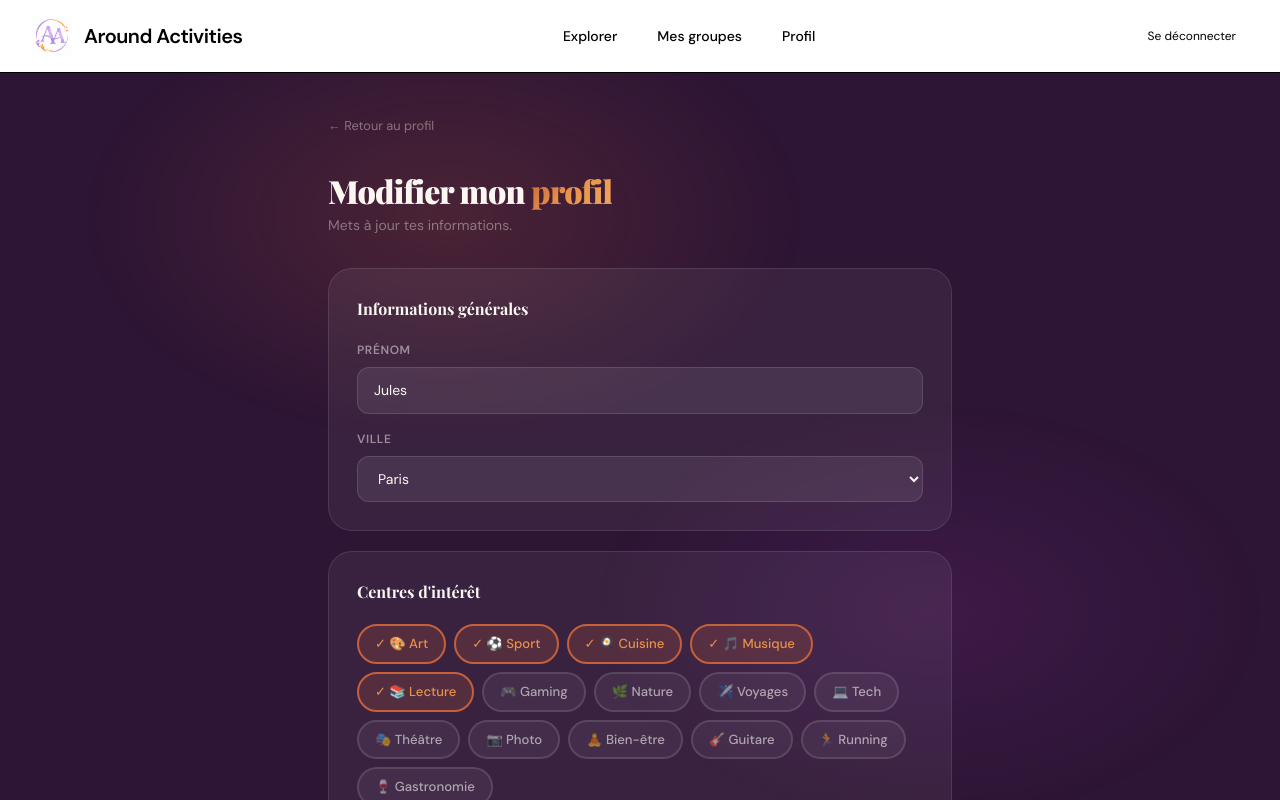
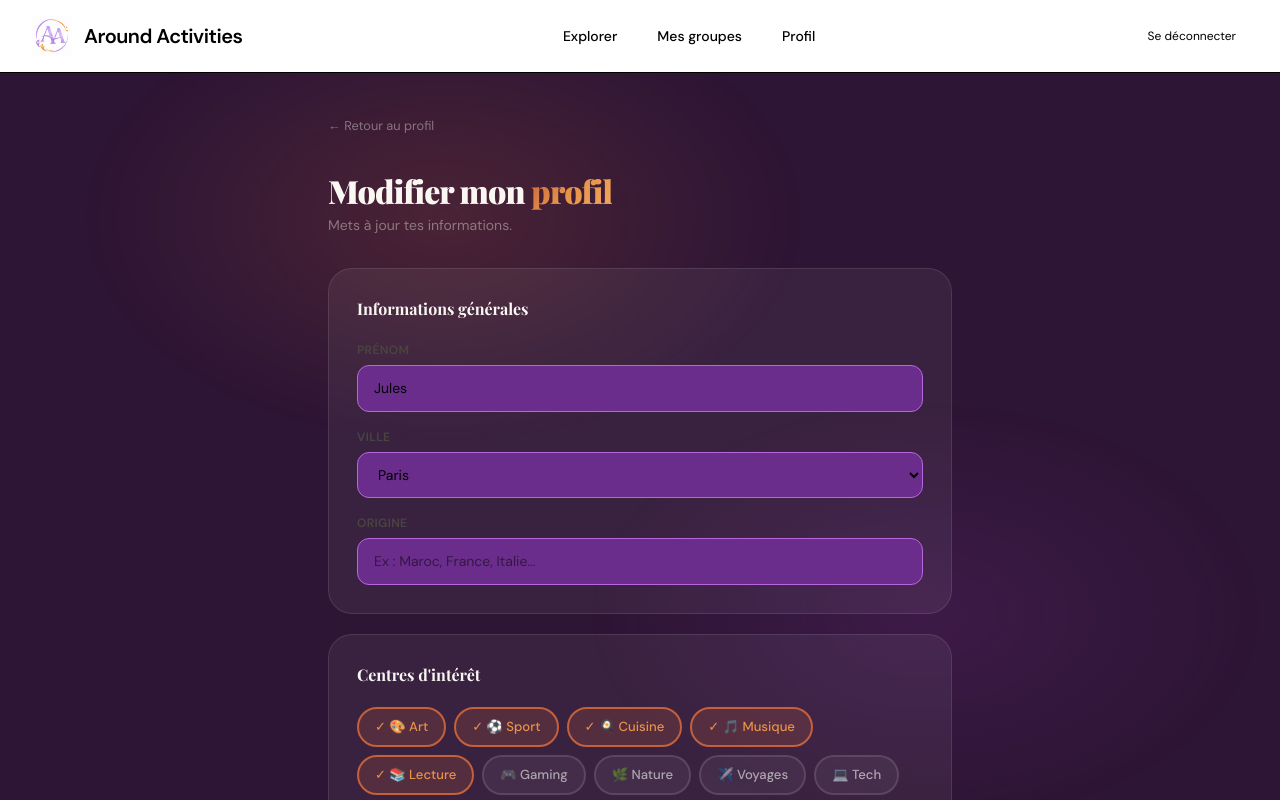
Before and after one commit to kourasoumare/frontend-Around-Activities-V2, a Next.js app: page /profil/modifier in a window 1280 px wide. Shown: the top 800 px of the page. Built offline with nearby package versions, Linux system fonts and the light colour scheme.

Commit message:
feat : superKOmodification

```diff
--- a/src/app/inscription/page.tsx
+++ b/src/app/inscription/page.tsx
@@ -13,6 +13,7 @@ export default function InscriptionPage() {
     password: "",
     confirmPassword: "",
     city: "Paris",
+    origin: "", // ✅ AJOUT
   });
   const [error, setError] = useState("");
   const [cityOpen, setCityOpen] = useState(false);
@@ -32,34 +33,40 @@ export default function InscriptionPage() {
       setError("Les mots de passe ne correspondent pas.");
       return;
     }
+
+    // form.origin est prêt pour le backend ✅
     router.push("/onboarding");
   }
 
   const inputStyle = {
-    width: "100%", padding: "0.85rem 1rem",
+    width: "100%",
+    padding: "0.85rem 1rem",
     background: "rgba(255,255,255,0.08)",
     border: "1px solid rgba(255,255,255,0.12)",
-    borderRadius: "0.75rem", color: "#FAF7F2",
-    fontSize: "0.9rem", outline: "none", fontFamily: "inherit",
+    borderRadius: "0.75rem",
+    color: "#FAF7F2",
+    fontSize: "0.9rem",
+    outline: "none",
+    fontFamily: "inherit",
   };
 
   const labelStyle = {
-    display: "block", fontSize: "0.75rem", fontWeight: 600,
-    color: "rgba(250,247,242,0.5)", marginBottom: "0.5rem", letterSpacing: "0.05em",
+    display: "block",
+    fontSize: "0.75rem",
+    fontWeight: 600,
+    color: "rgba(250,247,242,0.5)",
+    marginBottom: "0.5rem",
+    letterSpacing: "0.05em",
   };
 
   return (
     <div className="min-h-screen relative flex items-center justify-center p-6" style={{ background: "#2D1535" }}>
-
-      {/* Dégradés animés */}
       <div className="fixed inset-0 pointer-events-none" style={{ zIndex: 0 }}>
         <div className="absolute gradient-animated" style={{ width: "60%", height: "60%", top: "-10%", left: "-10%", background: "radial-gradient(ellipse, rgba(196,96,58,0.30) 0%, transparent 70%)" }} />
         <div className="absolute gradient-animated" style={{ width: "50%", height: "50%", bottom: "0%", right: "-10%", background: "radial-gradient(ellipse, rgba(160,60,180,0.25) 0%, transparent 70%)", animationDelay: "-4s" }} />
       </div>
 
       <div className="relative z-10 w-full max-w-md">
-
-        {/* Logo */}
         <div className="text-center mb-8">
           <Link href="/" className="inline-flex items-center gap-3">
             <video src="/logo.mp4" autoPlay loop muted playsInline className="h-16 w-16 rounded-full object-cover" />
@@ -67,13 +74,11 @@ export default function InscriptionPage() {
           </Link>
         </div>
 
-        {/* Card */}
         <div style={{ background: "rgba(255,255,255,0.06)", border: "1px solid rgba(255,255,255,0.12)", borderRadius: "1.5rem", padding: "2.5rem", backdropFilter: "blur(12px)" }}>
+          <h1 className="font-head font-black tracking-tight mb-1" style={{ fontSize: "2rem", color: "#FAF7F2" }}>
+            Bienvenue
+          </h1>
 
-          <h1 className="font-head font-black tracking-tight mb-1" style={{ fontSize: "2rem", color: "#FAF7F2" }}>
-            Bienvenue{" "}
-            <span style={{ background: "linear-gradient(135deg, #C4603A, #E8924A, #F0A860)", WebkitBackgroundClip: "text", backgroundClip: "text", WebkitTextFillColor: "transparent", color: "transparent" }}></span>
-          </h1>
           <p style={{ color: "rgba(250,247,242,0.5)", fontSize: "0.875rem", marginBottom: "2rem" }}>
             Crée ton compte et commence à explorer.
           </p>
@@ -85,7 +90,6 @@ export default function InscriptionPage() {
           )}
 
           <form onSubmit={handleSubmit} style={{ display: "flex", flexDirection: "column", gap: "1.25rem" }}>
-
             <div style={{ display: "grid", gridTemplateColumns: "1fr 1fr", gap: "1rem" }}>
               <div>
                 <label style={labelStyle}>PRÉNOM *</label>
@@ -112,7 +116,6 @@ export default function InscriptionPage() {
               <input style={inputStyle} type="password" name="confirmPassword" placeholder="••••••••" value={form.confirmPassword} onChange={handleChange} />
             </div>
 
-            {/* Ville custom dropdown */}
             <div>
               <label style={labelStyle}>VILLE *</label>
               <div style={{ position: "relative" }}>
@@ -126,9 +129,12 @@ export default function InscriptionPage() {
                 {cityOpen && (
                   <div style={{ position: "absolute", top: "calc(100% + 4px)", left: 0, right: 0, background: "#1A0A2E", border: "1px solid rgba(255,255,255,0.12)", borderRadius: "0.75rem", overflow: "hidden", zIndex: 50 }}>
                     {cities.map((c) => (
-                      <button key={c} type="button"
+                      <button
+                        key={c}
+                        type="button"
                         onClick={() => { setForm((prev) => ({ ...prev, city: c })); setCityOpen(false); }}
-                        style={{ width: "100%", padding: "0.75rem 1rem", background: form.city === c ? "rgba(196,96,58,0.20)" : "transparent", color: form.city === c ? "#E8924A" : "rgba(250,247,242,0.7)", border: "none", cursor: "pointer", fontFamily: "inherit", fontSize: "0.875rem", textAlign: "left", borderBottom: "1px solid rgba(255,255,255,0.05)" }}>
+                        style={{ width: "100%", padding: "0.75rem 1rem", background: form.city === c ? "rgba(196,96,58,0.20)" : "transparent", color: form.city === c ? "#E8924A" : "rgba(250,247,242,0.7)", border: "none", cursor: "pointer", fontFamily: "inherit", fontSize: "0.875rem", textAlign: "left", borderBottom: "1px solid rgba(255,255,255,0.05)" }}
+                      >
                         {form.city === c ? "✓ " : ""}{c}
                       </button>
                     ))}
@@ -137,30 +143,30 @@ export default function InscriptionPage() {
               </div>
             </div>
 
+            {/* ✅ ORIGINE */}
+            <div>
+              <label style={labelStyle}>ORIGINE</label>
+              <input
+                style={inputStyle}
+                name="origin"
+                placeholder="Ex : Maroc, France, Italie…"
+                value={form.origin}
+                onChange={handleChange}
+              />
+            </div>
+
             <button type="submit" style={{ width: "100%", padding: "0.9rem", background: "linear-gradient(135deg, #C4603A, #E8924A)", color: "#fff", border: "none", borderRadius: "0.75rem", fontWeight: 600, fontSize: "1rem", cursor: "pointer", fontFamily: "inherit", marginTop: "0.5rem" }}>
               Créer mon compte →
             </button>
           </form>
 
-          <div style={{ display: "flex", alignItems: "center", gap: "1rem", margin: "1.5rem 0" }}>
-            <div style={{ flex: 1, height: 1, background: "rgba(255,255,255,0.08)" }} />
-            <span style={{ color: "rgba(250,247,242,0.3)", fontSize: "0.8rem" }}>ou</span>
-            <div style={{ flex: 1, height: 1, background: "rgba(255,255,255,0.08)" }} />
-          </div>
-
-          <p style={{ textAlign: "center", fontSize: "0.875rem", color: "rgba(250,247,242,0.4)" }}>
+          <p style={{ textAlign: "center", fontSize: "0.875rem", color: "rgba(250,247,242,0.4)", marginTop: "1.5rem" }}>
             Déjà un compte ?{" "}
-            <Link href="/connexion" style={{ color: "#E8924A", fontWeight: 600, textDecoration: "none" }}>
+            <Link href="/connexion" style={{ color: "#E8924A", fontWeight: 600 }}>
               Se connecter
             </Link>
           </p>
         </div>
-
-        <p style={{ textAlign: "center", marginTop: "1.5rem" }}>
-          <Link href="/" style={{ color: "rgba(250,247,242,0.3)", fontSize: "0.8rem", textDecoration: "none" }}>
-            ← Retour à l&apos;accueil
-          </Link>
-        </p>
       </div>
     </div>
   );
--- a/src/app/profil/[id]/page.tsx
+++ b/src/app/profil/[id]/page.tsx
@@ -62,7 +62,7 @@ export default function ProfilPage() {
           {/* Groupes récents */}
           <div style={{ background: "rgba(255,255,255,0.06)", border: "1px solid rgba(255,255,255,0.10)", borderRadius: "1.5rem", padding: "1.75rem" }}>
             <div style={{ display: "flex", alignItems: "center", justifyContent: "space-between", marginBottom: "1.25rem" }}>
-              <h2 style={{ fontWeight: 600, color: "#FAF7F2" }}>Groupes récents</h2>
+              <h2 style={{ fontWeight: 600, color: "#FAF7F2" }}>Groupes</h2>
               <Link href="/mes-groupes" style={{ fontSize: "0.78rem", color: "#E8924A", fontWeight: 600, textDecoration: "none" }}>
                 Voir tout →
               </Link>
--- a/src/app/profil/modifier/page.tsx
+++ b/src/app/profil/modifier/page.tsx
@@ -13,7 +13,9 @@ export default function ModifierProfilPage() {
   const [form, setForm] = useState({
     firstName: user.firstName,
     city: user.city,
+    origin: user.origin || "", // ✅ AJOUT
   });
+
   const [selectedInterests, setSelectedInterests] = useState<string[]>(user.interests);
 
   function handleChange(e: React.ChangeEvent<HTMLInputElement | HTMLSelectElement>) {
@@ -28,68 +30,153 @@ export default function ModifierProfilPage() {
 
   function handleSubmit(e: React.FormEvent) {
     e.preventDefault();
+
+    // Payload prêt pour backend ✅
+    const payload = {
+      ...form,
+      interests: selectedInterests,
+    };
+
+    console.log("Profil mis à jour :", payload);
+
     router.push("/profil/1");
   }
 
   return (
     <div className="min-h-screen pb-20 md:pb-0 relative" style={{ background: "#2D1535" }}>
-
       {/* Dégradés animés */}
       <div className="fixed inset-0 pointer-events-none" style={{ zIndex: 0 }}>
-        <div className="absolute gradient-animated" style={{ width: "60%", height: "60%", top: "0%", left: "0%", background: "radial-gradient(ellipse, rgba(196,96,58,0.20) 0%, transparent 70%)" }} />
-        <div className="absolute gradient-animated" style={{ width: "50%", height: "50%", bottom: "0%", right: "0%", background: "radial-gradient(ellipse, rgba(160,60,180,0.15) 0%, transparent 70%)", animationDelay: "-4s" }} />
+        <div
+          className="absolute gradient-animated"
+          style={{
+            width: "60%",
+            height: "60%",
+            top: "0%",
+            left: "0%",
+            background: "radial-gradient(ellipse, rgba(196,96,58,0.20) 0%, transparent 70%)",
+          }}
+        />
+        <div
+          className="absolute gradient-animated"
+          style={{
+            width: "50%",
+            height: "50%",
+            bottom: "0%",
+            right: "0%",
+            background: "radial-gradient(ellipse, rgba(160,60,180,0.15) 0%, transparent 70%)",
+            animationDelay: "-4s",
+          }}
+        />
       </div>
 
       <div className="relative z-10">
         <AppNavbar />
 
         <div className="max-w-2xl mx-auto px-6 py-10">
-          <Link href="/profil/1" style={{ color: "rgba(250,247,242,0.4)", fontSize: "0.8rem", textDecoration: "none", display: "inline-flex", alignItems: "center", gap: "0.25rem", marginBottom: "2rem" }}>
+          <Link
+            href="/profil/1"
+            style={{
+              color: "rgba(250,247,242,0.4)",
+              fontSize: "0.8rem",
+              textDecoration: "none",
+              display: "inline-flex",
+              alignItems: "center",
+              gap: "0.25rem",
+              marginBottom: "2rem",
+            }}
+          >
             ← Retour au profil
           </Link>
 
-          <h1 className="font-head font-black tracking-tight mb-1" style={{ fontSize: "2rem", color: "#FAF7F2" }}>
+          <h1
+            className="font-head font-black tracking-tight mb-1"
+            style={{ fontSize: "2rem", color: "#FAF7F2" }}
+          >
             Modifier mon{" "}
-            <span style={{ background: "linear-gradient(135deg, #C4603A, #E8924A, #F0A860)", WebkitBackgroundClip: "text", backgroundClip: "text", WebkitTextFillColor: "transparent", color: "transparent" }}>profil</span>
+            <span
+              style={{
+                background: "linear-gradient(135deg, #C4603A, #E8924A, #F0A860)",
+                WebkitBackgroundClip: "text",
+                backgroundClip: "text",
+                WebkitTextFillColor: "transparent",
+                color: "transparent",
+              }}
+            >
+              profil
+            </span>
           </h1>
-          <p style={{ color: "rgba(250,247,242,0.4)", fontSize: "0.875rem", marginBottom: "2rem" }}>Mets à jour tes informations.</p>
+          <p style={{ color: "rgba(250,247,242,0.4)", fontSize: "0.875rem", marginBottom: "2rem" }}>
+            Mets à jour tes informations.
+          </p>
 
           <form onSubmit={handleSubmit} style={{ display: "flex", flexDirection: "column", gap: "1.25rem" }}>
+            {/* Infos générales */}
+            <div
+              style={{
+                background: "rgba(255,255,255,0.06)",
+                border: "1px solid rgba(255,255,255,0.10)",
+                borderRadius: "1.5rem",
+                padding: "1.75rem",
+              }}
+            >
+              <h2 style={{ fontWeight: 600, color: "#FAF7F2", marginBottom: "1.25rem" }}>
+                Informations générales
+              </h2>
 
-            {/* Infos générales */}
-            <div style={{ background: "rgba(255,255,255,0.06)", border: "1px solid rgba(255,255,255,0.10)", borderRadius: "1.5rem", padding: "1.75rem" }}>
-              <h2 style={{ fontWeight: 600, color: "#FAF7F2", marginBottom: "1.25rem" }}>Informations générales</h2>
               <div style={{ display: "flex", flexDirection: "column", gap: "1rem" }}>
                 <div>
-                  <label style={{ display: "block", fontSize: "0.75rem", fontWeight: 600, color: "rgba(250,247,242,0.5)", marginBottom: "0.5rem", letterSpacing: "0.05em" }}>PRÉNOM</label>
+                  <label className="form-label">PRÉNOM</label>
                   <input
                     className="form-input"
                     name="firstName"
                     value={form.firstName}
                     onChange={handleChange}
-                    style={{ background: "rgba(255,255,255,0.08)", border: "1px solid rgba(255,255,255,0.12)", color: "#FAF7F2" }}
                   />
                 </div>
+
                 <div>
-                  <label style={{ display: "block", fontSize: "0.75rem", fontWeight: 600, color: "rgba(250,247,242,0.5)", marginBottom: "0.5rem", letterSpacing: "0.05em" }}>VILLE</label>
+                  <label className="form-label">VILLE</label>
                   <select
                     className="form-input"
                     name="city"
                     value={form.city}
                     onChange={handleChange}
-                    style={{ background: "rgba(255,255,255,0.08)", border: "1px solid rgba(255,255,255,0.12)", color: "#FAF7F2" }}
                   >
                     {["Paris", "Lyon", "Bordeaux", "Marseille", "Toulouse", "Nantes", "Lille"].map((c) => (
-                      <option key={c} value={c} style={{ background: "#2D1535" }}>{c}</option>
+                      <option key={c} value={c} style={{ background: "#2D1535" }}>
+                        {c}
+                      </option>
                     ))}
                   </select>
+                </div>
+
+                {/* ✅ ORIGINE */}
+                <div>
+                  <label className="form-label">ORIGINE</label>
+                  <input
+                    className="form-input"
+                    name="origin"
+                    placeholder="Ex : Maroc, France, Italie…"
+                    value={form.origin}
+                    onChange={handleChange}
+                  />
                 </div>
               </div>
             </div>
 
             {/* Centres d'intérêt */}
-            <div style={{ background: "rgba(255,255,255,0.06)", border: "1px solid rgba(255,255,255,0.10)", borderRadius: "1.5rem", padding: "1.75rem" }}>
-              <h2 style={{ fontWeight: 600, color: "#FAF7F2", marginBottom: "1.25rem" }}>Centres d&apos;intérêt</h2>
+            <div
+              style={{
+                background: "rgba(255,255,255,0.06)",
+                border: "1px solid rgba(255,255,255,0.10)",
+                borderRadius: "1.5rem",
+                padding: "1.75rem",
+              }}
+            >
+              <h2 style={{ fontWeight: 600, color: "#FAF7F2", marginBottom: "1.25rem" }}>
+                Centres d&apos;intérêt
+              </h2>
+
               <div style={{ display: "flex", flexWrap: "wrap", gap: "0.5rem" }}>
                 {INTERESTS.map((tag) => (
                   <button
@@ -102,11 +189,16 @@ export default function ModifierProfilPage() {
                       fontSize: "0.82rem",
                       fontWeight: 500,
                       cursor: "pointer",
-                      fontFamily: "inherit",
                       transition: "all 0.2s",
-                      border: selectedInterests.includes(tag) ? "2px solid #C4603A" : "2px solid rgba(255,255,255,0.12)",
-                      background: selectedInterests.includes(tag) ? "rgba(196,96,58,0.20)" : "rgba(255,255,255,0.05)",
-                      color: selectedInterests.includes(tag) ? "#E8924A" : "rgba(250,247,242,0.6)",
+                      border: selectedInterests.includes(tag)
+                        ? "2px solid #C4603A"
+                        : "2px solid rgba(255,255,255,0.12)",
+                      background: selectedInterests.includes(tag)
+                        ? "rgba(196,96,58,0.20)"
+                        : "rgba(255,255,255,0.05)",
+                      color: selectedInterests.includes(tag)
+                        ? "#E8924A"
+                        : "rgba(250,247,242,0.6)",
                     }}
                   >
                     {selectedInterests.includes(tag) ? `✓ ${tag}` : tag}
@@ -117,7 +209,17 @@ export default function ModifierProfilPage() {
 
             <button
               type="submit"
-              style={{ width: "100%", padding: "1rem", background: "linear-gradient(135deg, #C4603A, #E8924A)", color: "#fff", border: "none", borderRadius: "0.75rem", fontWeight: 600, fontSize: "1rem", cursor: "pointer", fontFamily: "inherit" }}
+              style={{
+                width: "100%",
+                padding: "1rem",
+                background: "linear-gradient(135deg, #C4603A, #E8924A)",
+                color: "#fff",
+                border: "none",
+                borderRadius: "0.75rem",
+                fontWeight: 600,
+                fontSize: "1rem",
+                cursor: "pointer",
+              }}
             >
               Enregistrer les modifications →
             </button>
```
